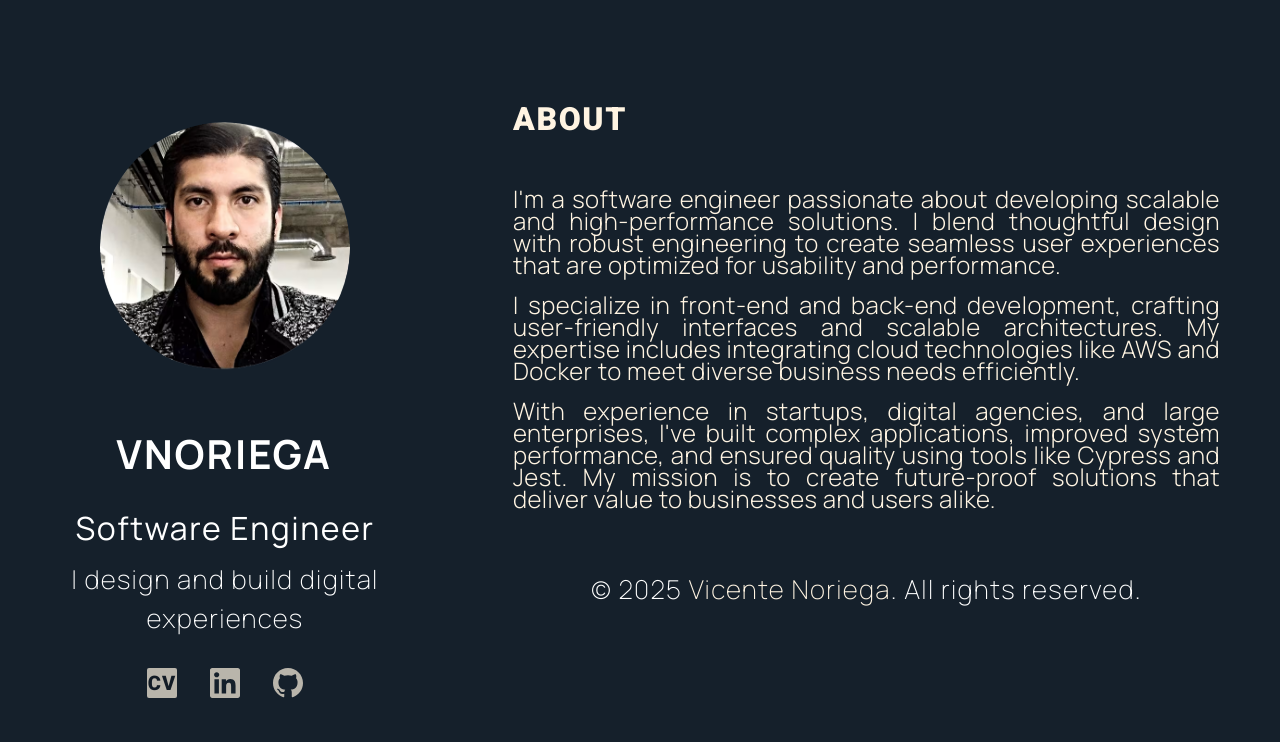
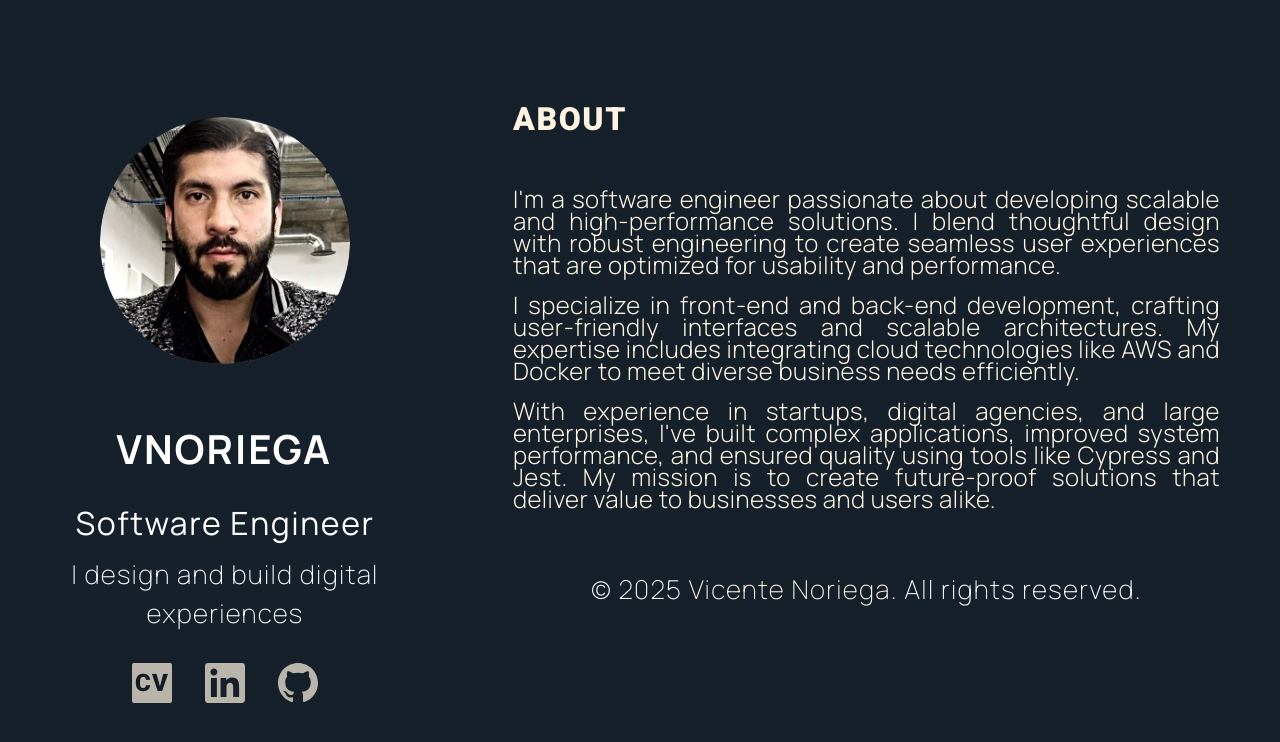
Before and after one commit to vnoriegamoreno/vnoriega-dev, a Vue app: page / in a window 1280 px wide. Shown: the top 742 px of the page. Built offline with nearby package versions, Linux system fonts and the light colour scheme; no server answers.

Commit message:
[Desktop]: refactor/look-and-feel - Refactor: Adjust the Social Media size

```diff
--- a/src/styles/components/shared/_socialmedia.scss
+++ b/src/styles/components/shared/_socialmedia.scss
@@ -19,20 +19,21 @@
 
     .linkedin-icon,
     .github-icon {
-      width: 30px;
-      height: 30px;
+      width: 40px;
+      height: 40px;
     }
   }
 }
 
-@media (max-width: $breakpoint-mobile) {
-  .social-media {
-    a {
-      .linkedin-icon,
-      .github-icon {
-        width: 26px;
-        height: 26px;
-      }
-    }
-  }
-}
+// TODO: Above rules should be deleted once that I cover responsive web design
+// @media (max-width: $breakpoint-mobile) {
+//   .social-media {
+//     a {
+//       .linkedin-icon,
+//       .github-icon {
+//         width: 26px;
+//         height: 26px;
+//       }
+//     }
+//   }
+// }
--- a/src/styles/components/shared/icons/_cv-icon.scss
+++ b/src/styles/components/shared/icons/_cv-icon.scss
@@ -7,19 +7,20 @@
   color: $primary-900;
   display: flex;
   font-family: $font-family-secondary;
-  font-size: 20px;
+  @include responsive-font(xs);
   font-weight: 900;
-  height: 30px;
+  height: 40px;
   justify-content: center;
   letter-spacing: 0.05em;
   line-height: 15px;
-  width: 30px;
+  width: 40px;
 }
 
-@media (max-width: $breakpoint-mobile) {
-  .cv-icon {
-    font-size: 17px;
-    height: 26px;
-    width: 26px;
-  }
-}
+// TODO: Above rules should be deleted once that I cover responsive web design
+// @media (max-width: $breakpoint-mobile) {
+//   .cv-icon {
+//     font-size: 17px;
+//     height: 26px;
+//     width: 26px;
+//   }
+// }
```
